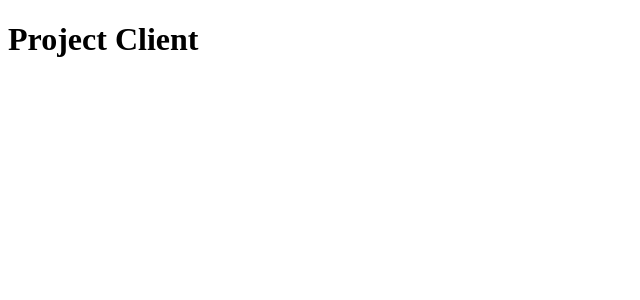
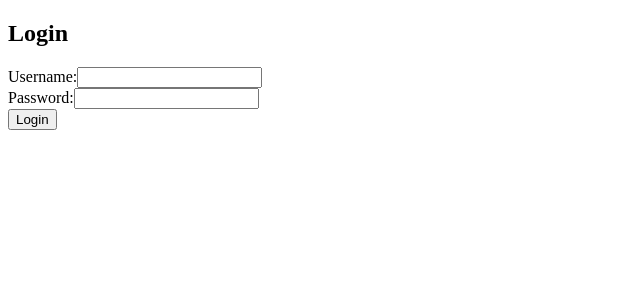
Before and after one commit to Aaquino8991/Anthonys_Barber_Shop, a React (Create React App) app in the folder client/: page /login in a window 1280 px wide. Shown: the top 300 px of the page, without its empty margins (0-640 px from the left). Built offline with nearby package versions, Linux system fonts and the light colour scheme.

Commit message:
Created components in the React

```diff
--- a/client/public/index.html
+++ b/client/public/index.html
@@ -29,7 +29,7 @@
       work correctly both with client-side routing and a non-root public URL.
       Learn how to configure a non-root public URL by running `npm run build`.
     -->
-    <title>Reciplease</title>
+    <title>Anthony's Barber Shop</title>
   </head>
   <body>
     <noscript>You need to enable JavaScript to run this app.</noscript>
--- a/client/src/components/App.js
+++ b/client/src/components/App.js
@@ -1,8 +1,21 @@
-import React, { useEffect, useState } from "react";
-import { Switch, Route } from "react-router-dom";
+import React from 'react';
+import { BrowserRouter as Router, Route, Switch } from 'react-router-dom';
+import Signup from './Signup';
+import Login from './Login';
+import ReviewForm from './Review';
 
-function App() {
-  return <h1>Project Client</h1>;
-}
+const App = () => {
+  return (
+    <Router>
+      <div>
+        <Switch>
+          <Route path="/signup" component={Signup} />
+          <Route path="/login" component={Login} />
+          <Route path="/submit-review" component={ReviewForm} />
+        </Switch>
+      </div>
+    </Router>
+  );
+};
 
 export default App;
--- /dev/null
+++ b/client/src/components/Login.js
@@ -0,0 +1,47 @@
+import React from 'react';
+import { Formik, Form, Field, ErrorMessage } from 'formik';
+import * as Yup from 'yup';
+
+const LoginSchema = Yup.object().shape({
+  username: Yup.string().required('Username is required'),
+  password: Yup.string().required('Password is required'),
+});
+
+const Login = () => {
+  const handleSubmit = (values, { setSubmitting }) => {
+    // Handle form submission
+    console.log(values);
+    setSubmitting(false);
+  };
+
+  return (
+    <div>
+      <h2>Login</h2>
+      <Formik
+        initialValues={{ username: '', password: '' }}
+        validationSchema={LoginSchema}
+        onSubmit={handleSubmit}
+      >
+        {({ isSubmitting }) => (
+          <Form>
+            <div>
+              <label>Username:</label>
+              <Field type="text" name="username" />
+              <ErrorMessage name="username" component="div" />
+            </div>
+            <div>
+              <label>Password:</label>
+              <Field type="password" name="password" />
+              <ErrorMessage name="password" component="div" />
+            </div>
+            <button type="submit" disabled={isSubmitting}>
+              Login
+            </button>
+          </Form>
+        )}
+      </Formik>
+    </div>
+  );
+};
+
+export default Login;
--- /dev/null
+++ b/client/src/components/Review.js
@@ -0,0 +1,47 @@
+import React from 'react';
+import { Formik, Form, Field, ErrorMessage } from 'formik';
+import * as Yup from 'yup';
+
+const ReviewSchema = Yup.object().shape({
+  rating: Yup.number().required('Rating is required').min(1, 'Minimum rating is 1').max(5, 'Maximum rating is 5'),
+  comments: Yup.string(),
+});
+
+const ReviewForm = () => {
+  const handleSubmit = (values, { setSubmitting }) => {
+    // Handle form submission
+    console.log(values);
+    setSubmitting(false);
+  };
+
+  return (
+    <div>
+      <h2>Submit Review</h2>
+      <Formik
+        initialValues={{ rating: '', comments: '' }}
+        validationSchema={ReviewSchema}
+        onSubmit={handleSubmit}
+      >
+        {({ isSubmitting }) => (
+          <Form>
+            <div>
+              <label>Rating:</label>
+              <Field type="number" name="rating" />
+              <ErrorMessage name="rating" component="div" />
+            </div>
+            <div>
+              <label>Comments:</label>
+              <Field as="textarea" name="comments" />
+              <ErrorMessage name="comments" component="div" />
+            </div>
+            <button type="submit" disabled={isSubmitting}>
+              Submit Review
+            </button>
+          </Form>
+        )}
+      </Formik>
+    </div>
+  );
+};
+
+export default ReviewForm;
--- /dev/null
+++ b/client/src/components/Signup.js
@@ -0,0 +1,48 @@
+import React from 'react';
+import { Formik, Form, Field, ErrorMessage } from 'formik';
+import * as Yup from 'yup';
+
+const SignupSchema = Yup.object().shape({
+  username: Yup.string().required('Username is required'),
+  password: Yup.string().required('Password is required'),
+  // Add more validation rules for other fields
+});
+
+const Signup = () => {
+  const handleSubmit = (values, { setSubmitting }) => {
+    // Handle form submission
+    console.log(values);
+    setSubmitting(false);
+  };
+
+  return (
+    <div>
+      <h2>Signup</h2>
+      <Formik
+        initialValues={{ username: '', password: '' }}
+        validationSchema={SignupSchema}
+        onSubmit={handleSubmit}
+      >
+        {({ isSubmitting }) => (
+          <Form>
+            <div>
+              <label>Username:</label>
+              <Field type="text" name="username" />
+              <ErrorMessage name="username" component="div" />
+            </div>
+            <div>
+              <label>Password:</label>
+              <Field type="password" name="password" />
+              <ErrorMessage name="password" component="div" />
+            </div>
+            <button type="submit" disabled={isSubmitting}>
+              Signup
+            </button>
+          </Form>
+        )}
+      </Formik>
+    </div>
+  );
+};
+
+export default Signup;
```
Also changed, not shown: client/package.json (+6 -2 lines), 2 other files (tests, documents, lock files or other folders).
